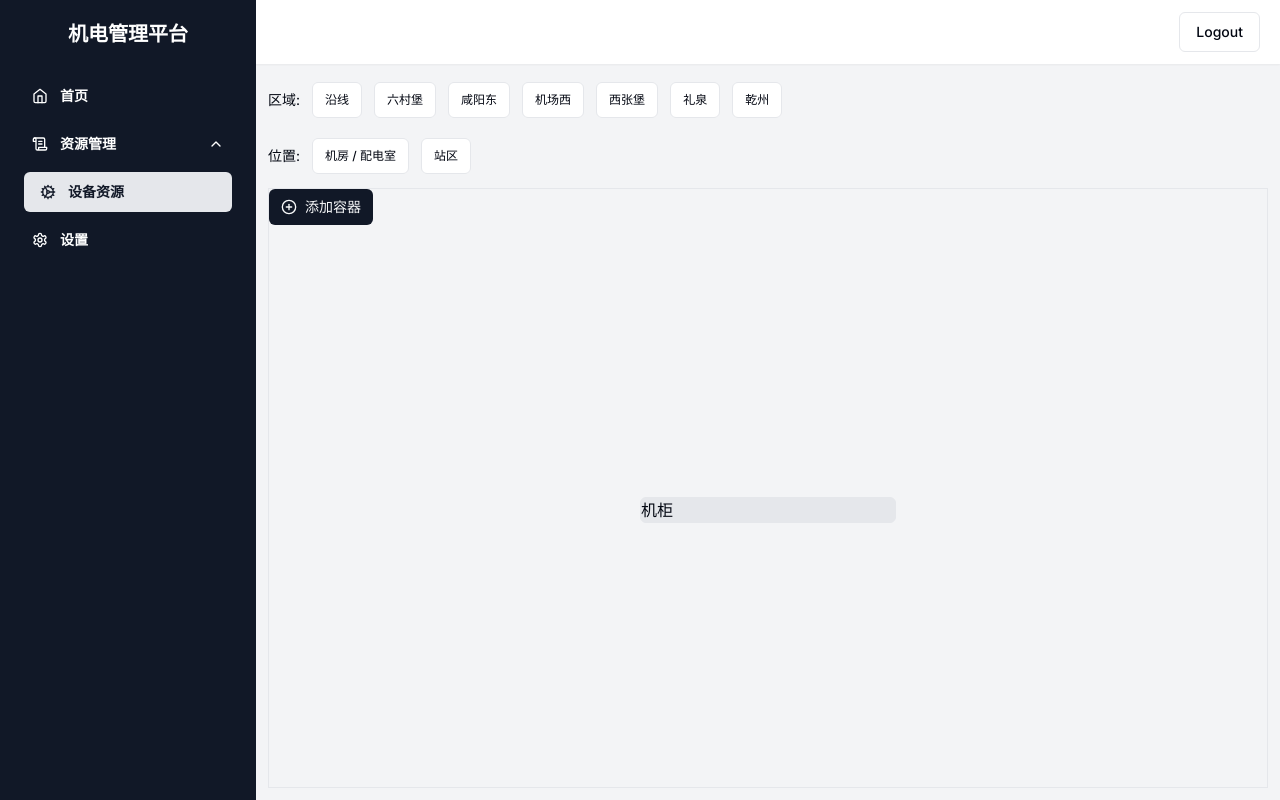
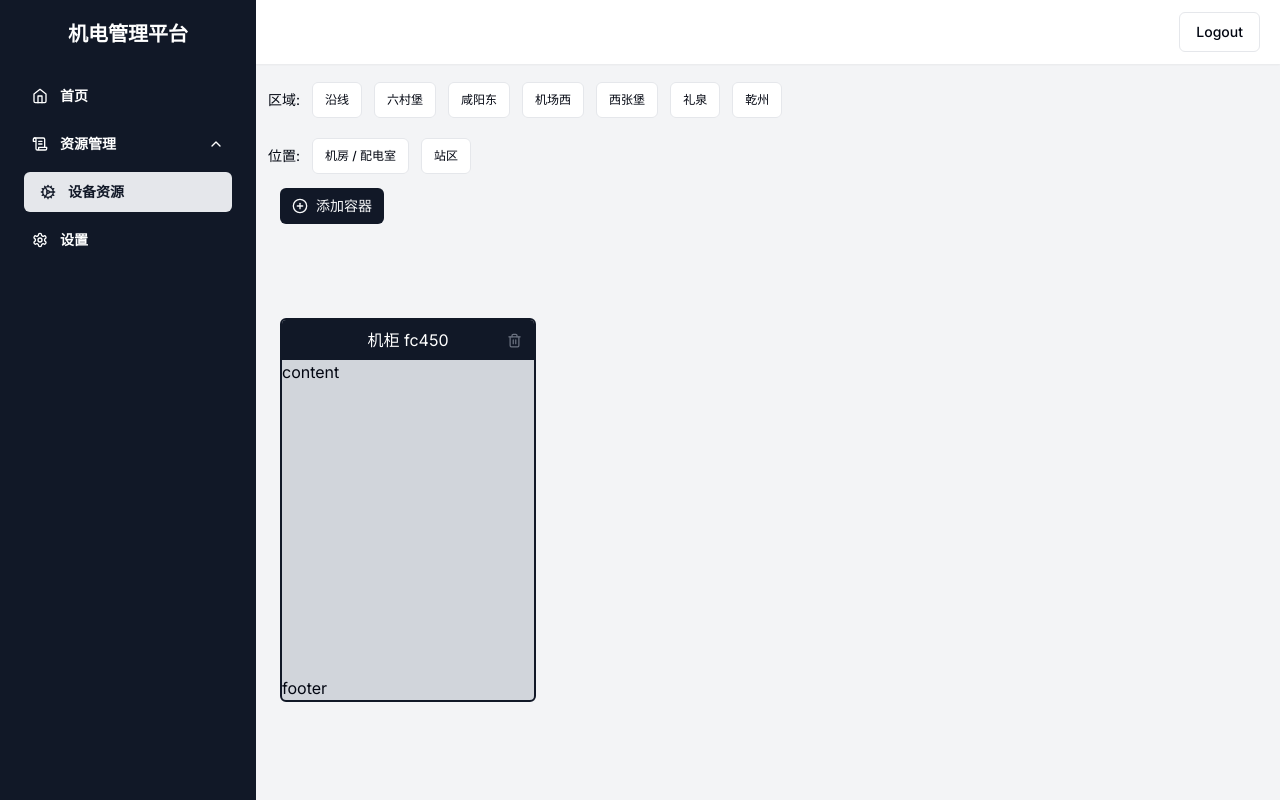
Before and after one commit to cooler05/1-2-N-dnd, a Next.js app: page /resources/ledger in a window 1280 px wide. Both pictures are taken after a click on the button "添加容器". Built offline with nearby package versions, Linux system fonts and the light colour scheme.

Commit message:
add dragable containers.

```diff
--- a/app/globals.css
+++ b/app/globals.css
@@ -5,11 +5,11 @@
 html,
 body,
 :root {
-  @apply h-full;
+   height: 100%;
 }
 
 ::-webkit-scrollbar {
-  width: 2px;
+  width: 4px;
 }
 ::-webkit-scrollbar:horizontal {
   height: 4px;
--- a/components/resources/CreateContainerButton.tsx
+++ b/components/resources/CreateContainerButton.tsx
@@ -2,14 +2,15 @@
 import { PlusCircle } from "lucide-react";
 import { Button } from "../ui/button";
 import { useContainerStore } from "@/lib/store";
+import { v4 as uuidv4 } from "uuid";
 
-const dummyContainer = {
-  id: "1",
+const generateContainer = () => ({
+  id: uuidv4(),
   affiliatedInstitution: "监控分中心",
   affiliatedRegion: "监控分中心",
   regionalLocation: "机房",
   systemPlatform: "监控系统",
-  deviceName: "机柜",
+  deviceName: `机柜 ${uuidv4()}`.substring(0, 8),
   deviceType: "机柜",
   deviceID: "通信机柜",
   detailedLocation: "机房",
@@ -27,7 +28,7 @@ const dummyContainer = {
   deploymentDate: "2024/2/23",
   quantity: undefined,
   defectLiabilityPeriod: "空",
-};
+});
 
 function CreateContainerButton() {
   const addContainer = useContainerStore((state) => state.addContainer);
@@ -36,7 +37,7 @@ function CreateContainerButton() {
     <Button
       size="sm"
       className="gap-2"
-      onClick={() => addContainer(dummyContainer)}
+      onClick={() => addContainer(generateContainer())}
     >
       <PlusCircle size={16} />
       添加容器
--- a/components/resources/DevicesContainer.tsx
+++ b/components/resources/DevicesContainer.tsx
@@ -1,14 +1,60 @@
+import { useContainerStore } from "@/lib/store";
 import { Ledger } from "@/types";
-import React from "react";
+import { useSortable } from "@dnd-kit/sortable";
+import { Trash2 } from "lucide-react";
+import { CSS } from "@dnd-kit/utilities";
+import { cn } from "@/lib/utils";
 
 interface DevicesContainerProps {
-  container?: Ledger;
+  container: Ledger;
 }
 
 function DevicesContainer({ container }: DevicesContainerProps) {
+  const removeContainer = useContainerStore((state) => state.removeContainer);
+  const {
+    setNodeRef,
+    attributes,
+    listeners,
+    transform,
+    transition,
+    isDragging,
+  } = useSortable({
+    id: container.id,
+    data: {
+      type: "container",
+      container,
+    },
+  });
+  const style = {
+    transition,
+    transform: CSS.Transform.toString(transform),
+  };
+
   return (
-    <div className="flex flex-col border rounded-md max-h-96 w-64 bg-gray-200">
-      <h2>{container?.deviceName}</h2>
+    <div
+      ref={setNodeRef}
+      style={style}
+      className={cn(
+        "flex flex-col border-2 border-gray-900 rounded-md max-h-96 min-h-96 min-w-64 max-w-64 bg-gray-300 overflow-x-hidden",
+        isDragging && "opacity-30"
+      )}
+    >
+      <div
+        {...attributes}
+        {...listeners}
+        className={cn(
+          "relative flex items-center bg-gray-900 text-white cursor-grab"
+        )}
+      >
+        <h2 className="mx-auto text-center py-2">{container.deviceName}</h2>
+        <Trash2
+          size={23}
+          className="absolute right-2 transition stroke-gray-500 hover:stroke-white p-1 cursor-pointer"
+          onClick={() => removeContainer(container.id)}
+        />
+      </div>
+      <div className="flex-1 flex flex-col overflow-y-auto">content</div>
+      <div>footer</div>
     </div>
   );
 }
--- a/components/resources/KanbanBoard.tsx
+++ b/components/resources/KanbanBoard.tsx
@@ -1,20 +1,54 @@
-import React from "react";
+"use client";
 import DevicesContainer from "./DevicesContainer";
 import CreateContainerButton from "./CreateContainerButton";
 import { useContainerStore } from "@/lib/store";
+import {
+  DndContext,
+  DragEndEvent,
+  DragOverlay,
+  DragStartEvent,
+} from "@dnd-kit/core";
+import { SortableContext, arrayMove } from "@dnd-kit/sortable";
+import { useState } from "react";
+import { Ledger } from "@/types";
 
 function KanbanBoard() {
-  const containers = useContainerStore((state) => state.containers);
+  const { containers, updateContainers } = useContainerStore((state) => state);
+  const containerIds = containers.map((container) => container.id);
+  const [activeContainer, setActiveContainer] = useState<Ledger>(containers[0]);
+  const handleDragStart = (e: DragStartEvent) => {
+    setActiveContainer(e.active.data.current?.container);
+  };
+  const handleDragEnd = (e: DragEndEvent) => {
+    const { active, over } = e;
+    if (!over) return;
+    if (active.id === over.id) return;
+    const activeIdx = containers.findIndex(
+      (container) => container.id === active.id
+    );
+    const overIdx = containers.findIndex(
+      (container) => container.id === over.id
+    );
+    updateContainers(arrayMove(containers, activeIdx, overIdx));
+  };
+
   return (
-    <div className="border h-full flex flex-col gap-2">
-      <div className="flex justify-start items-center">
-        <CreateContainerButton />
-      </div>
-      <div className="flex justify-center items-center h-full">
-        {containers.map((container, index) => (
-          <DevicesContainer key={index} container={container} />
-        ))}
-      </div>
+    <div className="h-full flex flex-col gap-2 px-3">
+      <DndContext onDragStart={handleDragStart} onDragEnd={handleDragEnd}>
+        <div className="flex justify-start items-center">
+          <CreateContainerButton />
+        </div>
+        <div className="flex justify-start items-center h-full gap-3 overflow-x-scroll overflow-y-hidden">
+          <SortableContext items={containerIds}>
+            {containers.map((container) => (
+              <DevicesContainer key={container.id} container={container} />
+            ))}
+          </SortableContext>
+        </div>
+        <DragOverlay>
+          <DevicesContainer container={activeContainer} />
+        </DragOverlay>
+      </DndContext>
     </div>
   );
 }
--- a/lib/store.ts
+++ b/lib/store.ts
@@ -1,17 +1,17 @@
 import { create } from "zustand";
 import { Ledger } from "@/types";
 
-export type DevicesContainer = {
+export type TDevicesContainer = {
   containers: Ledger[];
 };
 
 export type Actions = {
   addContainer: (device: Ledger) => void;
   removeContainer: (id: string) => void;
-  updateContainer: (device: Ledger) => void;
+  updateContainers: (containers: Ledger[]) => void;
 };
 
-export const useContainerStore = create<DevicesContainer & Actions>()(
+export const useContainerStore = create<TDevicesContainer & Actions>()(
   (set) => ({
     containers: [],
     addContainer: (container: Ledger) =>
@@ -22,11 +22,9 @@ export const useContainerStore = create<DevicesContainer & Actions>()(
       set((state) => ({
         containers: state.containers.filter((device) => device.id !== id),
       })),
-    updateContainer: (updatedContainer: Ledger) =>
-      set((state) => ({
-        containers: state.containers.map((device) =>
-          device.id === updatedContainer.id ? updatedContainer : device
-        ),
+    updateContainers: (newContainers: Ledger[]) =>
+      set(() => ({
+        containers: newContainers,
       })),
   })
 );
--- a/package.json
+++ b/package.json
@@ -9,9 +9,12 @@
     "lint": "next lint"
   },
   "dependencies": {
+    "@dnd-kit/core": "^6.1.0",
+    "@dnd-kit/sortable": "^8.0.0",
     "@radix-ui/react-accordion": "^1.1.2",
     "@radix-ui/react-dialog": "^1.0.5",
     "@radix-ui/react-slot": "^1.0.2",
+    "@types/uuid": "^9.0.8",
     "class-variance-authority": "^0.7.0",
     "clsx": "^2.1.0",
     "lucide-react": "^0.344.0",
@@ -20,6 +23,7 @@
     "react-dom": "^18",
     "tailwind-merge": "^2.2.1",
     "tailwindcss-animate": "^1.0.7",
+    "uuid": "^9.0.1",
     "zustand": "^4.5.2"
   },
   "devDependencies": {
```
Also changed, not shown: 1 other file (tests, documents, lock files or other folders).
